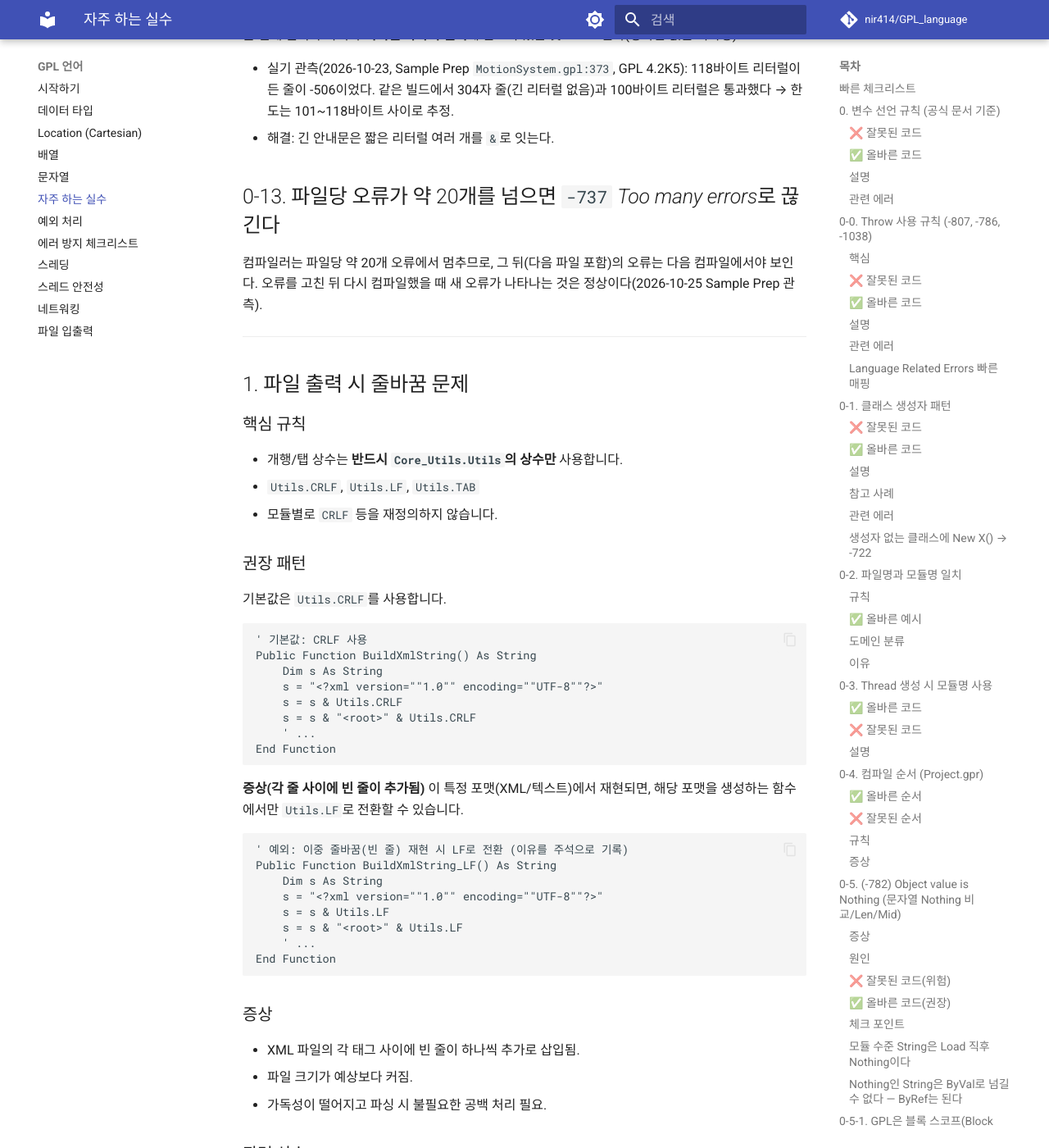
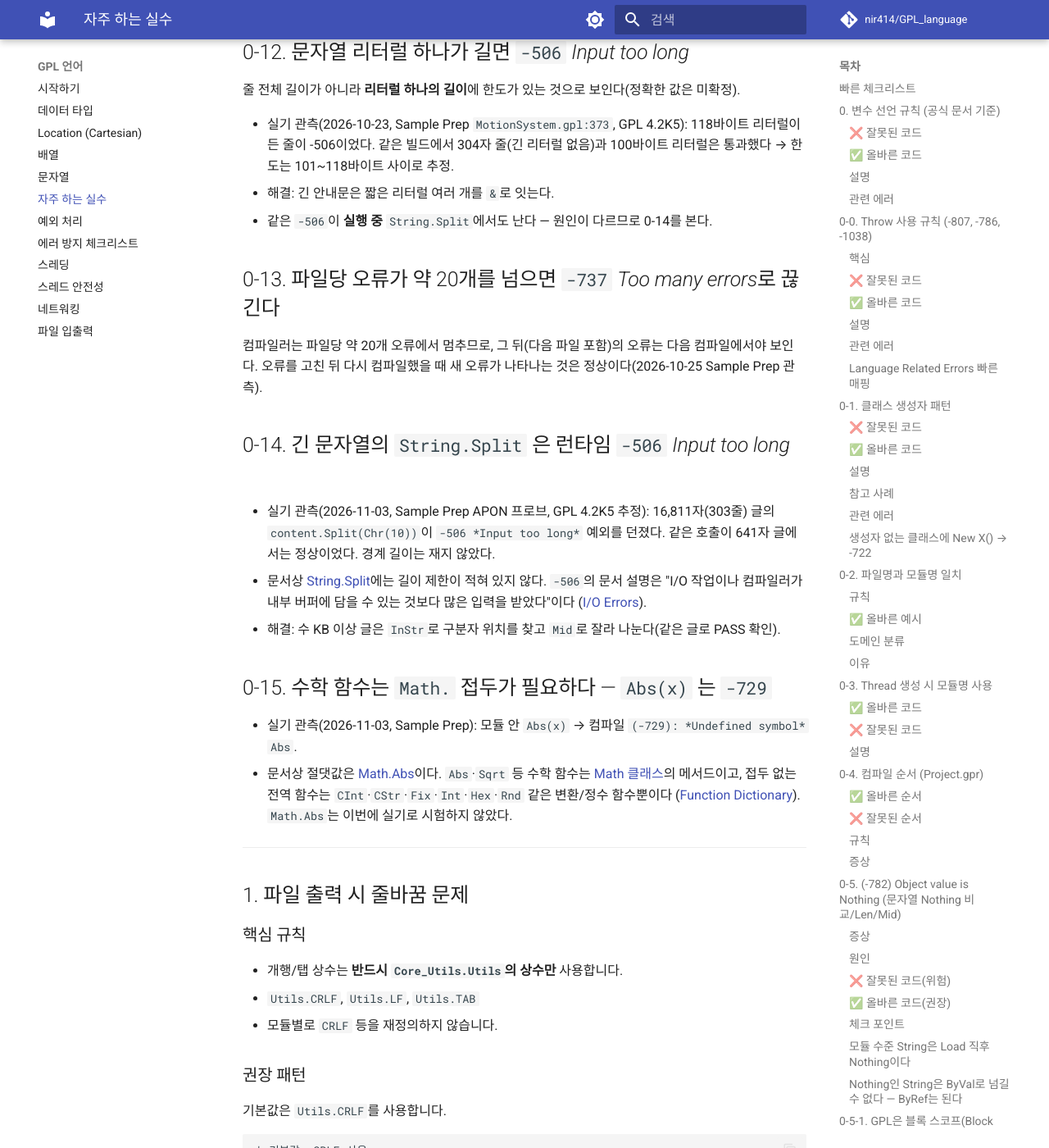
Before and after one commit to nir414/GPL_language, an MkDocs documentation site: the page built from docs/gpl-language/common-mistakes.md, in a window 1280 px wide and 1400 px high, scrolled down 16218 px. Shown: the whole window at 82% size. Built offline with MkDocs 1.6.1 and Material for MkDocs 9.7.7, drawn with Linux system fonts in a browser that asks for light colours; comment, search, counter and statistics services are not loaded; some of the changed text lies outside the part shown.

Commit message:
docs(gpl-language): Sample Prep APON 실기 사실 반영 — Split -506·Message 생성 글·Math.Abs·CStr 지수 표기
수신함 2026-11-03_SamplePrep_gpl-language-facts-apon_v1.md 처리. 문서 근거는 GPL Dictionary
String/split.htm · Exception_Handling/exc_message.htm · Math/abs.htm · GPL_Error_Code/io_errors.htm.

Co-Authored-By: Claude Opus 5.5 <noreply@anthropic.com>

````diff
--- a/docs/gpl-language/common-mistakes.md
+++ b/docs/gpl-language/common-mistakes.md
@@ -30,6 +30,8 @@
 - [ ] **클래스 멤버 이름이 프로젝트의 Module 이름과 같지 않은지?** (대소문자 무시 — 멤버가 모듈을 가려 `-781`, 아래 0-10)
 - [ ] **같은 이름 오버로드의 반환형이 모두 같은지?** (다르면 `-741`, 아래 0-11)
 - [ ] **문자열 리터럴 하나가 100바이트를 넘지 않는지?** (118바이트에서 `-506` 관측, 아래 0-12)
+- [ ] **수 KB 이상 문자열에 `Split`을 쓰지 않았는지?** (런타임 `-506`, 아래 0-14)
+- [ ] **수학 함수에 `Math.` 접두를 붙였는지?** (`Abs(x)`는 `-729`, `Math.Abs(x)`가 맞음 — 아래 0-15)
 - [ ] VS Code에서 `*.gpl`이 `일반 텍스트`로 열리고 있진 않은지? (기본은 `vb`로 연결해 하이라이팅 유지, 폴딩은 확장에서 보정)
 - [ ] **편집기 진단(Problems)이 실제 컴파일러와 불일치할 수 있음을 인지했는지?** (GPL 특성상 파서/진단 오탐 가능 → 실제 컴파일 로그를 우선 기준으로 판단)
 
@@ -628,11 +630,28 @@ Public Function ReadFeedback() As FeedbackResult      ' ❌ -741 — 반환형
 - 실기 관측(2026-10-23, Sample Prep `MotionSystem.gpl:373`, GPL 4.2K5): 118바이트 리터럴이 든 줄이 -506이었다.
   같은 빌드에서 304자 줄(긴 리터럴 없음)과 100바이트 리터럴은 통과했다 → 한도는 101~118바이트 사이로 추정.
 - 해결: 긴 안내문은 짧은 리터럴 여러 개를 `&`로 잇는다.
+- 같은 `-506`이 **실행 중** `String.Split`에서도 난다 — 원인이 다르므로 0-14를 본다.
 
 ## 0-13. 파일당 오류가 약 20개를 넘으면 `-737` *Too many errors*로 끊긴다
 
 컴파일러는 파일당 약 20개 오류에서 멈추므로, 그 뒤(다음 파일 포함)의 오류는 다음 컴파일에서야 보인다.
 오류를 고친 뒤 다시 컴파일했을 때 새 오류가 나타나는 것은 정상이다(2026-10-25 Sample Prep 관측).
+
+## 0-14. 긴 문자열의 `String.Split` 은 런타임 `-506` *Input too long*
+
+- 실기 관측(2026-11-03, Sample Prep APON 프로브, GPL 4.2K5 추정): 16,811자(303줄) 글의 `content.Split(Chr(10))`이
+  `-506 *Input too long*` 예외를 던졌다. 같은 호출이 641자 글에서는 정상이었다. 경계 길이는 재지 않았다.
+- 문서상 [String.Split](https://www2.brooksautomation.com/Controller_Software/Software_Reference/GPL_Dictionary/String/split.htm)에는 길이 제한이 적혀 있지 않다. `-506`의 문서 설명은 "I/O 작업이나 컴파일러가
+  내부 버퍼에 담을 수 있는 것보다 많은 입력을 받았다"이다
+  ([I/O Errors](https://www2.brooksautomation.com/Controller_Software/Software_Reference/GPL_Error_Code/io_errors.htm)).
+- 해결: 수 KB 이상 글은 `InStr`로 구분자 위치를 찾고 `Mid`로 잘라 나눈다(같은 글로 PASS 확인).
+
+## 0-15. 수학 함수는 `Math.` 접두가 필요하다 — `Abs(x)` 는 `-729`
+
+- 실기 관측(2026-11-03, Sample Prep): 모듈 안 `Abs(x)` → 컴파일 `(-729): *Undefined symbol* Abs`.
+- 문서상 절댓값은 [Math.Abs](https://www2.brooksautomation.com/Controller_Software/Software_Reference/GPL_Dictionary/Math/abs.htm)이다. `Abs`·`Sqrt` 등 수학 함수는 [Math 클래스](https://www2.brooksautomation.com/Controller_Software/Software_Reference/GPL_Dictionary/Math/mathintro.htm)의
+  메서드이고, 접두 없는 전역 함수는 `CInt`·`CStr`·`Fix`·`Int`·`Hex`·`Rnd` 같은 변환/정수 함수뿐이다
+  ([Function Dictionary](https://www2.brooksautomation.com/Controller_Software/Software_Reference/GPL_Dictionary/Function_Dictionary/functionintro.htm)). `Math.Abs`는 이번에 실기로 시험하지 않았다.
 
 ---
 
@@ -859,8 +878,8 @@ Catch
 End Try
 
 ' VB.NET 스타일 변수 선언
-Catch ex As Exception
-    Console.WriteLine(ex.Message)  ' Message는 메서드!
+Catch ex As Exception             ' Catch 뒤에 As 타입을 쓰지 않는다
+    Console.WriteLine(ex.Message)
 End Try
 ```
 
@@ -879,7 +898,12 @@ End Try
 ### 설명
 - GPL은 `On Error GoTo` 구문을 지원하지 않습니다.
 - `Catch` 블록에는 반드시 예외 변수를 명시해야 합니다.
-- `Exception.Message`는 속성이 아닌 메서드(`Message()`)입니다.
+- `Exception.Message`는 문서상 메서드로 분류되지만 구문은 괄호 없는 `exception_object.Message`이다
+  ([Exception.Message](https://www2.brooksautomation.com/Controller_Software/Software_Reference/GPL_Dictionary/Exception_Handling/exc_message.htm)). `ex.Message`·`ex.Message()` 둘 다 쓸 수 있다
+  (괄호 없는 읽기는 2026-11-03 Sample Prep 실기에서 컴파일·실행 확인).
+- `Message`는 저장된 글이 아니라 **`ErrorCode`(와 RobotNum·Axis·Qualifier)로 만들어 내는 글**이다. 그래서 던지기 전에
+  `ex.Message = "..."`처럼 넣은 사용자 글은 받는 쪽에 전달되지 않고 `*Error Code (-1)*` 같은 코드 문구가 나온다
+  (2026-11-03 Sample Prep 실기). 사용자 글은 객체 필드 등 별도 경로로 전달한다([error-handling](error-handling.md)).
 - 예외 변수는 `Try` 블록 전에 미리 선언해야 합니다.
 
 ### 관련 에러
````
Also changed, not shown: docs/gpl-language/datatypes.md (+1 -0 lines), docs/gpl-language/error-handling.md (+6 -0 lines), docs/gpl-language/strings.md (+9 -2 lines).
